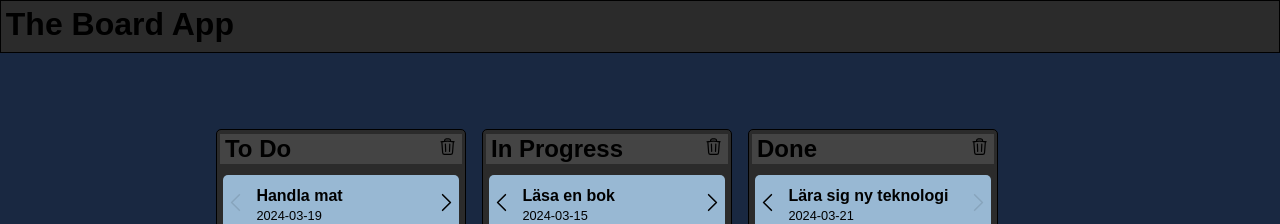
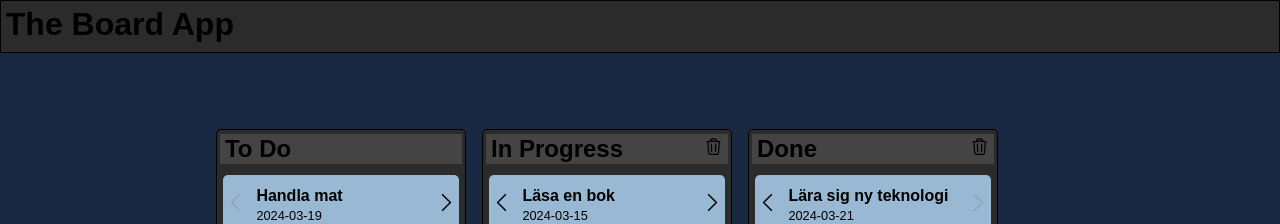
Before and after one commit to JerryChas/Kanbanboard, a React (Vite) app: page / in a window 1280 px wide. Shown: the top 224 px of the page. Built offline with nearby package versions, Linux system fonts and the light colour scheme.

Commit message:
No delete button on first column

```diff
--- a/src/components/Column.jsx
+++ b/src/components/Column.jsx
@@ -57,9 +57,11 @@ const Column = ({
         className='columnLink noStyle'>
         <div className='columnHeader'>
           <h2>{columnTitle}</h2>
-          <button onClick={(e) => onDelete(columnId, e)} className='trashBtn'>
-            <Trash />
-          </button>
+          {columnIndex !== 0 && (
+            <button onClick={(e) => onDelete(columnId, e)} className='trashBtn'>
+              <Trash />
+            </button>
+          )}
         </div>
       </Link>
 
```
